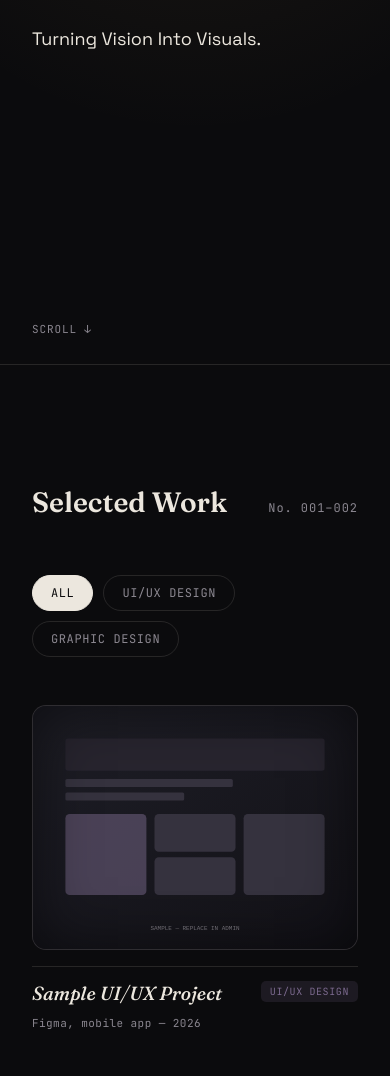
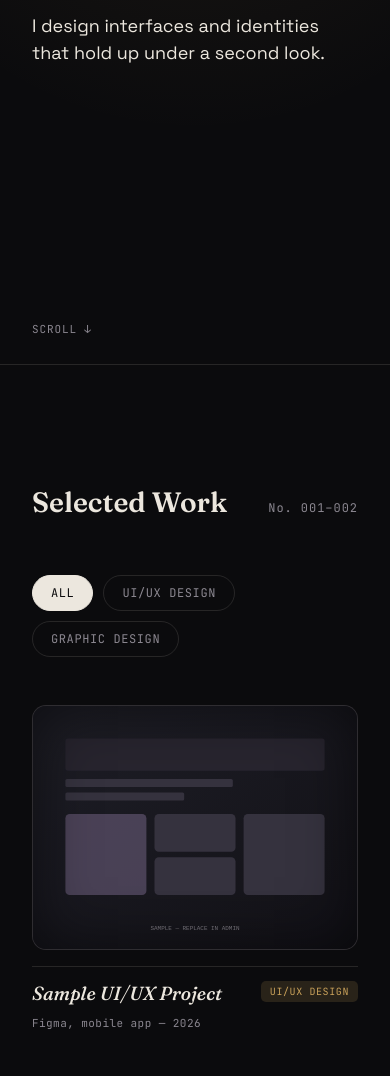
Before and after one commit to SalilSalim/designer-portfolio, a plain HTML site: page index.html in a window 390 px wide. Shown: the part 480-1556 px from the top of the page. Drawn offline with Linux system fonts and the light colour scheme.

Commit message:
Add free-text categories, resume/phone/address/portrait fields, dynamic category colors

```diff
--- a/content/site.json
+++ b/content/site.json
@@ -1,10 +1,15 @@
 {
-  "name": "Salil Salim",
+  "name": "Your Name",
   "role": "Graphic Designer & UI/UX Designer",
-  "tagline": "Turning Vision Into Visuals.",
-  "about": "I’m a creative Graphic Designer and aspiring UI/UX Designer with 3+ years of professional experience. I specialize in creating engaging visual designs, brand identities, digital content, and user-focused interfaces. With skills in Photoshop, Illustrator, InDesign, Figma, and more, I combine creativity with functionality to create designs that look great and deliver meaningful user experiences.",
-  "email": "pixelstudioz88@gmail.com",
-  "instagram": "https://www.instagram.com/pixelstudioz88?igsi=OXB1dHM1YWszZTB4",
-  "behance": "https://www.behance.net/pixelstudioz",
+  "tagline": "I design interfaces and identities that hold up under a second look.",
+  "about": "Write a short paragraph here about your background, your design approach, and the kind of work you like to take on. Two or three sentences is plenty — this is the first thing a client reads, so keep it direct.",
+  "portrait": "",
+  "location": "",
+  "email": "you@example.com",
+  "phone": "",
+  "address": "",
+  "resume": "",
+  "instagram": "",
+  "behance": "",
   "availability": "Currently open for new projects"
 }
--- a/index.html
+++ b/index.html
@@ -100,8 +100,9 @@
   }
   .chip:hover{color:var(--text);border-color:var(--text-dim);}
   .chip.active[data-cat="all"]{background:var(--text);color:var(--bg);border-color:var(--text);}
-  .chip.active[data-cat="UI/UX Design"]{background:var(--accent2);color:#0b0b0d;border-color:var(--accent2);}
-  .chip.active[data-cat="Graphic Design"]{background:var(--accent);color:#0b0b0d;border-color:var(--accent);}
+  /* Per-category chip/tag colors are assigned dynamically in JS (see CATEGORY_PALETTE)
+     so any category typed in the admin panel gets a distinct, consistent color
+     with no code changes required. */
   .grid{display:grid;grid-template-columns:repeat(auto-fill,minmax(300px,1fr));gap:36px;}
   .card{position:relative;}
   .card-frame{
@@ -125,14 +126,15 @@
     font-family:'JetBrains Mono',monospace;font-size:10px;letter-spacing:.06em;text-transform:uppercase;
     padding:4px 9px;border-radius:5px;white-space:nowrap;height:fit-content;
   }
-  .cat-tag.ux{background:var(--accent2-soft);color:var(--accent2);}
-  .cat-tag.gd{background:var(--accent-soft);color:var(--accent);}
   .empty-note{font-family:'JetBrains Mono',monospace;color:var(--text-dim);font-size:13px;}
   footer.contact{background:var(--surface);border-top:1px solid var(--line);padding:100px 0 48px;}
   .contact-inner{display:flex;flex-direction:column;align-items:flex-start;gap:26px;}
   .contact-avail{font-family:'JetBrains Mono',monospace;font-size:12px;color:var(--accent);letter-spacing:.05em;text-transform:uppercase;}
   .contact-cta{font-family:'Fraunces',serif;font-style:italic;font-weight:500;font-size:clamp(30px,5vw,56px);margin:0;text-decoration:none;border-bottom:1px solid transparent;transition:border-color .2s;}
   .contact-cta:hover{border-color:var(--text);}
+  .contact-details{font-size:13px;color:var(--text-dim);display:flex;gap:20px;flex-wrap:wrap;letter-spacing:.03em;}
+  .contact-details a{color:var(--text-dim);text-decoration:none;}
+  .contact-details a:hover{color:var(--text);}
   .socials{display:flex;gap:24px;margin-top:8px;}
   .socials a{font-family:'JetBrains Mono',monospace;font-size:12px;text-decoration:none;color:var(--text-dim);letter-spacing:.05em;text-transform:uppercase;}
   .socials a:hover{color:var(--text);}
@@ -180,8 +182,6 @@
     </div>
     <div class="filters" id="filters">
       <button class="chip active" data-cat="all">All</button>
-      <button class="chip" data-cat="UI/UX Design">UI/UX Design</button>
-      <button class="chip" data-cat="Graphic Design">Graphic Design</button>
     </div>
     <div class="grid" id="grid"></div>
   </div>
@@ -194,11 +194,11 @@
       <span class="section-num mono">No. 00</span>
     </div>
     <div class="about-grid">
-      <div class="about-frame">Aa</div>
+      <div class="about-frame" id="aboutFrame">Aa</div>
       <div>
         <p class="about-text" id="aboutText">Write a short paragraph here about your background and approach.</p>
         <div class="about-meta">
-          <div><span>Based</span>Add your city</div>
+          <div><span>Based</span><span id="aboutLocation">Add your city</span></div>
           <div><span>Focus</span>UI/UX &amp; Graphic Design</div>
           <div><span>Status</span><span id="aboutAvail" style="text-transform:none;color:var(--text);">Open for projects</span></div>
         </div>
@@ -211,6 +211,7 @@
   <div class="wrap contact-inner">
     <div class="contact-avail" id="footAvail">Currently open for new projects</div>
     <a class="contact-cta" id="emailLink" href="mailto:you@example.com">you@example.com</a>
+    <div class="contact-details mono" id="contactDetails"></div>
     <div class="socials" id="socials"></div>
     <div class="fine-print wrap" style="padding:0;width:100%;">
       <span>© <span id="year"></span> <span id="footName">Your Name</span></span>
@@ -240,7 +241,17 @@ const FALLBACK_WORK = { items: [
 let currentFilter = 'all';
 let workItems = [];
 
-function catClass(cat){ return cat === 'UI/UX Design' ? 'ux' : 'gd'; }
+const CATEGORY_PALETTE = ['#c9a15a', '#7c6a8f', '#6f9c8d', '#b17a7a', '#7a93b1', '#a68a5b'];
+function categoryColor(cat){
+  let h = 0;
+  for(let i = 0; i < (cat || '').length; i++){ h = (h * 31 + cat.charCodeAt(i)) >>> 0; }
+  return CATEGORY_PALETTE[h % CATEGORY_PALETTE.length];
+}
+function hexToRgba(hex, alpha){
+  const v = parseInt(hex.slice(1), 16);
+  const r = (v >> 16) & 255, g = (v >> 8) & 255, b = v & 255;
+  return `rgba(${r},${g},${b},${alpha})`;
+}
 
 function renderSite(site){
   document.getElementById('navName').textContent = site.name || 'Portfolio';
@@ -248,18 +259,46 @@ function renderSite(site){
   document.getElementById('heroRole').textContent = site.role || '';
   document.getElementById('heroTagline').textContent = site.tagline || '';
   document.getElementById('aboutText').textContent = site.about || '';
+  document.getElementById('aboutLocation').textContent = site.location || 'Add your city';
   document.getElementById('aboutAvail').textContent = site.availability || '';
   document.getElementById('footAvail').textContent = site.availability || '';
   document.getElementById('footName').textContent = site.name || 'Your Name';
+
+  const frame = document.getElementById('aboutFrame');
+  frame.innerHTML = site.portrait
+    ? `<img src="${site.portrait}" alt="${site.name || 'Portrait'}" style="width:100%;height:100%;object-fit:cover;border-radius:inherit;" />`
+    : 'Aa';
+
   const emailLink = document.getElementById('emailLink');
   if(site.email){ emailLink.textContent = site.email; emailLink.href = 'mailto:' + site.email; }
+
+  const details = document.getElementById('contactDetails');
+  details.innerHTML = '';
+  if(site.phone){ details.innerHTML += `<a href="tel:${site.phone}">${site.phone}</a>`; }
+  if(site.address){ details.innerHTML += `<span>${site.address}</span>`; }
+  if(site.resume){ details.innerHTML += `<a href="${site.resume}" target="_blank" rel="noopener">Download CV ↓</a>`; }
+
   const socials = document.getElementById('socials');
   socials.innerHTML = '';
   if(site.instagram){ socials.innerHTML += `<a href="${site.instagram}" target="_blank" rel="noopener">Instagram</a>`; }
   if(site.behance){ socials.innerHTML += `<a href="${site.behance}" target="_blank" rel="noopener">Behance</a>`; }
 }
 
+function renderFilters(){
+  const bar = document.getElementById('filters');
+  const cats = [...new Set(workItems.map(w => w.category).filter(Boolean))];
+  const chips = [`<button class="chip${currentFilter==='all' ? ' active' : ''}" data-cat="all">All</button>`]
+    .concat(cats.map(cat => {
+      const color = categoryColor(cat);
+      const active = currentFilter === cat;
+      const style = active ? `background:${color};color:#0b0b0d;border-color:${color};` : '';
+      return `<button class="chip${active ? ' active' : ''}" data-cat="${cat}" style="${style}">${cat}</button>`;
+    }));
+  bar.innerHTML = chips.join('');
+}
+
 function renderWork(){
+  renderFilters();
   const grid = document.getElementById('grid');
   const filtered = currentFilter === 'all' ? workItems : workItems.filter(w => w.category === currentFilter);
   document.getElementById('workCount').textContent = filtered.length
@@ -271,7 +310,9 @@ function renderWork(){
     return;
   }
 
-  grid.innerHTML = filtered.map((item, i) => `
+  grid.innerHTML = filtered.map((item) => {
+    const color = categoryColor(item.category);
+    const card = `
     <div class="card">
       <div class="card-frame">
         <img src="${item.image}" alt="${item.title || ''}" loading="lazy" />
@@ -281,10 +322,13 @@ function renderWork(){
           <p class="plaque-title">${item.title || 'Untitled'}</p>
           <p class="plaque-meta">${item.medium ? item.medium + ' — ' : ''}${item.year || ''}</p>
         </div>
-        <span class="cat-tag ${catClass(item.category)}">${item.category || ''}</span>
+        <span class="cat-tag" style="background:${hexToRgba(color,0.16)};color:${color};">${item.category || ''}</span>
       </div>
-    </div>
-  `).join('');
+    </div>`;
+    return item.link
+      ? `<a href="${item.link}" target="_blank" rel="noopener" style="text-decoration:none;color:inherit;">${card}</a>`
+      : card;
+  }).join('');
 }
 
 document.getElementById('filters').addEventListener('click', (e) => {
```
Also changed, not shown: 1 other file.
